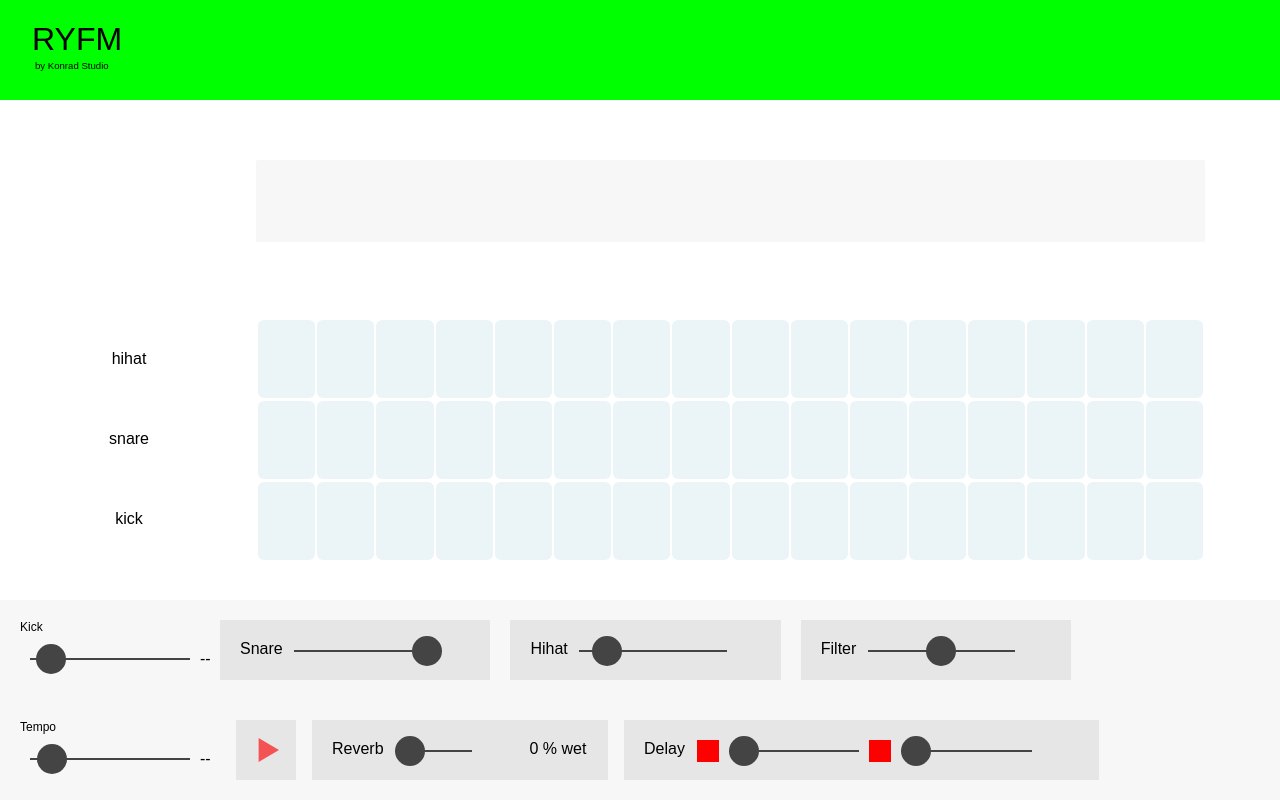
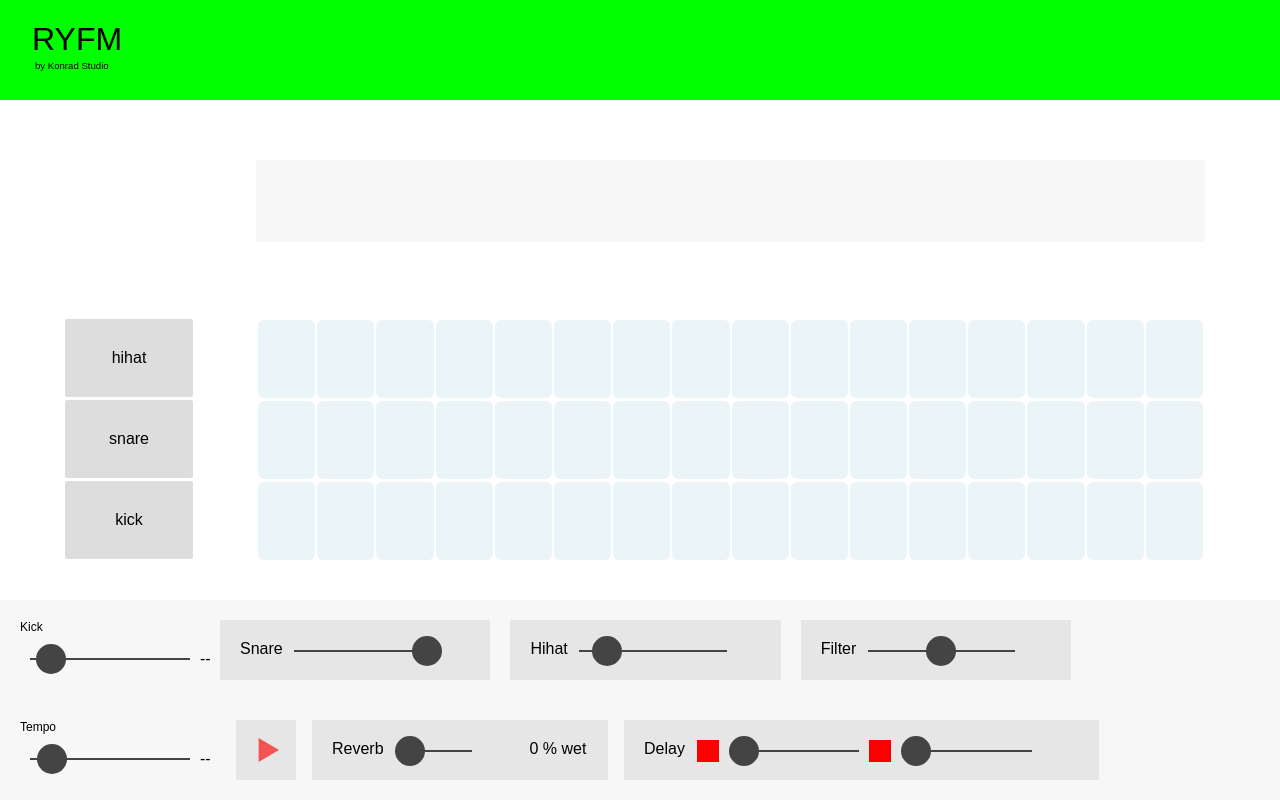
Before and after one commit to nckn/ryfm, a Nuxt app: page / in a window 1280 px wide. Built offline with nearby package versions, Linux system fonts and the light colour scheme.

Commit message:
Setting up sound button triggers

```diff
--- a/assets/basics/main.scss
+++ b/assets/basics/main.scss
@@ -103,6 +103,17 @@ header {
   width: 10%;
   left: 5%;
   display: table;
+  display: flex;
+  justify-content: space-between;
+  flex-direction: column;
+  .seq-button {
+    background: #DDD;
+    display: flex;
+    align-items: center;
+    justify-content: center;
+    height: calc((100% / 3 - 2px));
+    border-radius: 2px;
+  }
 }
 
 /* Mutual styles */
--- a/pages/index.vue
+++ b/pages/index.vue
@@ -1,12 +1,9 @@
 <template lang="pug">
   .outer-container
     .button-container
-      .seq-button.button.hihat
-        p hihat
-      .seq-button.button.snare
-        p snare
-      .seq-button.button.kick
-        p kick
+      .seq-button.button.hihat(@click="triggerSound" name="hihat") hihat
+      .seq-button.button.snare(@click="triggerSound" name="snare") snare
+      .seq-button.button.kick(@click="triggerSound" name="kick") kick
     .synth-container
     .main-content-container
       div.cell-row(v-for="(drum, index) in drums")
@@ -283,6 +280,7 @@ export default {
         node.start(self.audioContext.currentTime);
         node.stop(self.audioContext.currentTime + 0.2);
       } else if (key == '72') {
+        // Hihat
         // Make osc
         var fundamental = 40;
         var gainOsc4 = self.audioContext.createGain();
@@ -324,6 +322,20 @@ export default {
         //   hihat();
       })
     },
+    triggerSound: function(e) {
+      var self = this
+      var target = e.target || e.srcElement
+      var name = target.getAttribute('name')
+      // console.log(this.className);
+      // console.log(target.getAttribute('name'))
+      if (name == 'hihat') {
+        self.playSound('72')
+      } else if (name == 'snare') {
+        self.playSound('83')
+      } else if (name == 'kick') {
+        self.playSound('65')
+      }
+    },
     changeParam: function(which, val, max) {
       var self = this
       console.log(which + ': ' + val)
```
Lines whose indentation alone changed are shown as unchanged.
